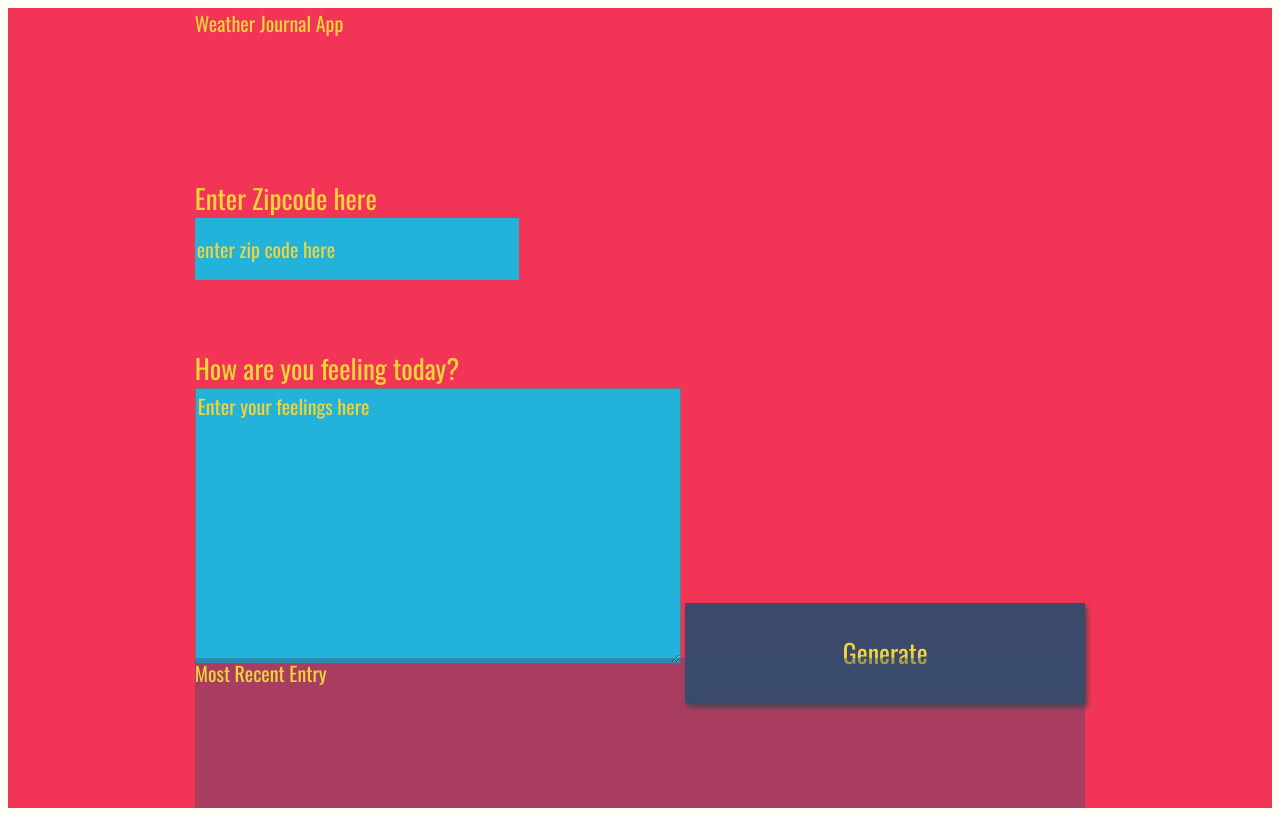
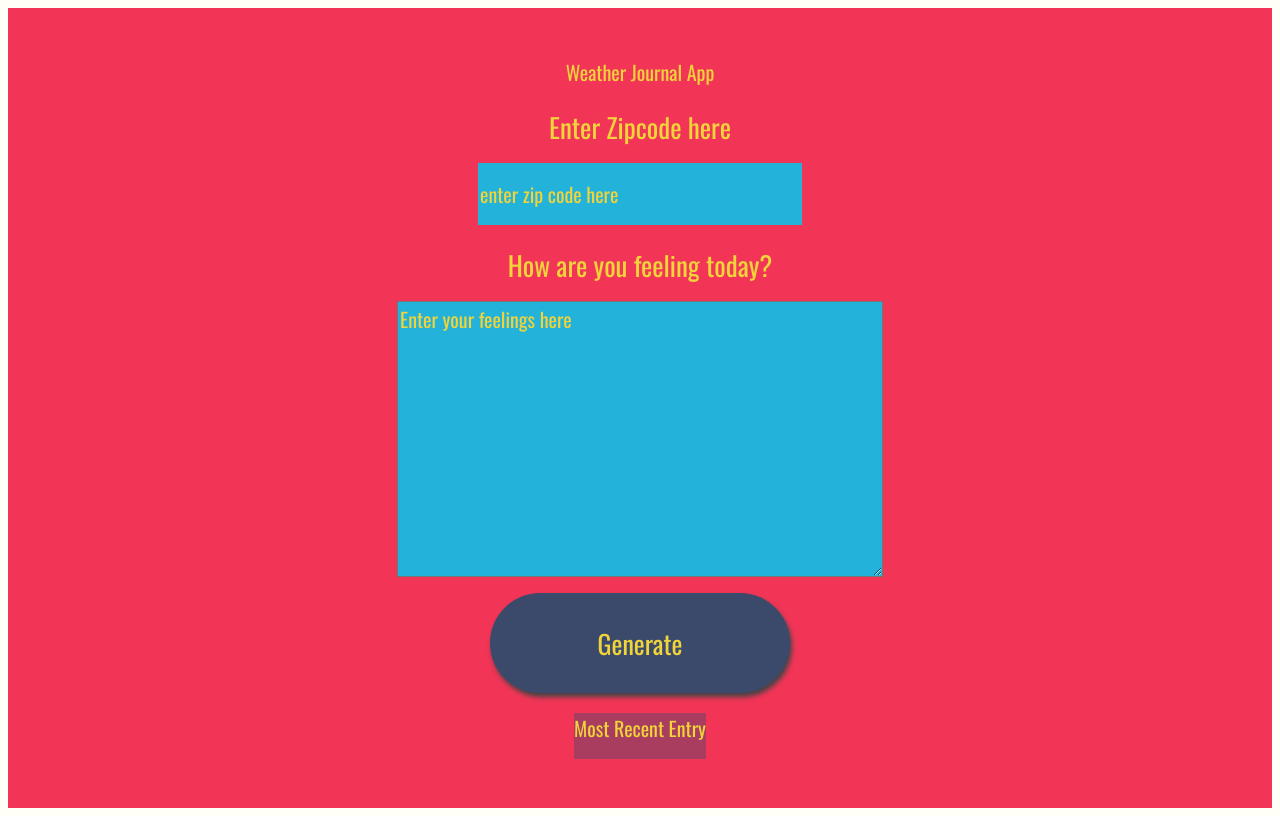
Before and after one commit to Megzo908/Udacity-Weather-Journal-App, a website: page website/index.html in a window 1280 px wide. Drawn offline with nearby package versions, Linux system fonts and the light colour scheme; a web font is replaced by a local one.

Commit message:
Css minor changes

```diff
--- a/website/app.js
+++ b/website/app.js
@@ -1,4 +1,6 @@
 // Global Variables
+
+// Is it safe to put the api keys on the front end like that ??
 const BASE_URL = 'https://api.openweathermap.org/data/2.5/weather?zip='
 const API_KEY = '&appid=a367587e8fdf0b056f1008204dea2b80&units=metric'
 const SERVER_URL = 'http://localhost:3000/'
--- a/website/style.css
+++ b/website/style.css
@@ -4,8 +4,8 @@ body {
 }
 
 #app {
-  display: grid;
-  grid-auto-rows: minmax(150px, auto);
+  display: flex;
+  flex-direction: column;
   /* grid-template-columns:  */
   height: 100vh;
   background: #f23557;
@@ -14,9 +14,14 @@ body {
   grid-gap: 1em;
   font-size: 20px;
   font-family: 'Oswald', sans-serif;
+  align-items: center;
 }
 
 .holder {
+  display: flex;
+  flex-direction: column;
+  align-items: center;
+  gap: 1rem;
 }
 
 .entry {
@@ -58,14 +63,16 @@ input {
 }
 
 button {
-  width: 400px;
+  width: 300px;
   height: 100px;
   background: #3b4a6b;
   color: #f0d43a;
   font-size: 26px;
   font-family: 'Oswald', sans-serif;
   border: none;
+  border-radius: 50px;
   box-shadow: 2px 4px 5px #444;
+  cursor: pointer;
 }
 h1 {
   font-size: 36px;
```
